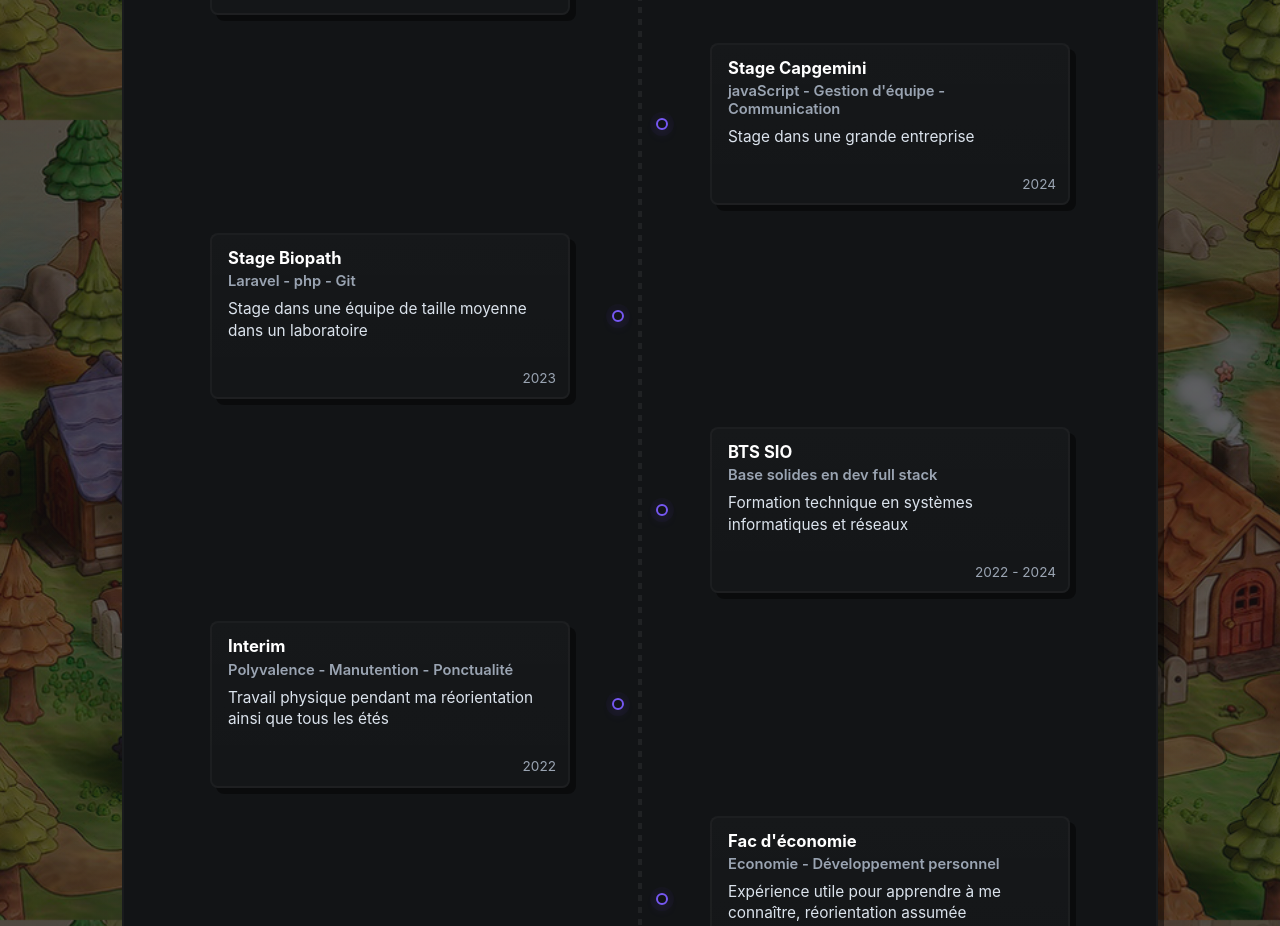
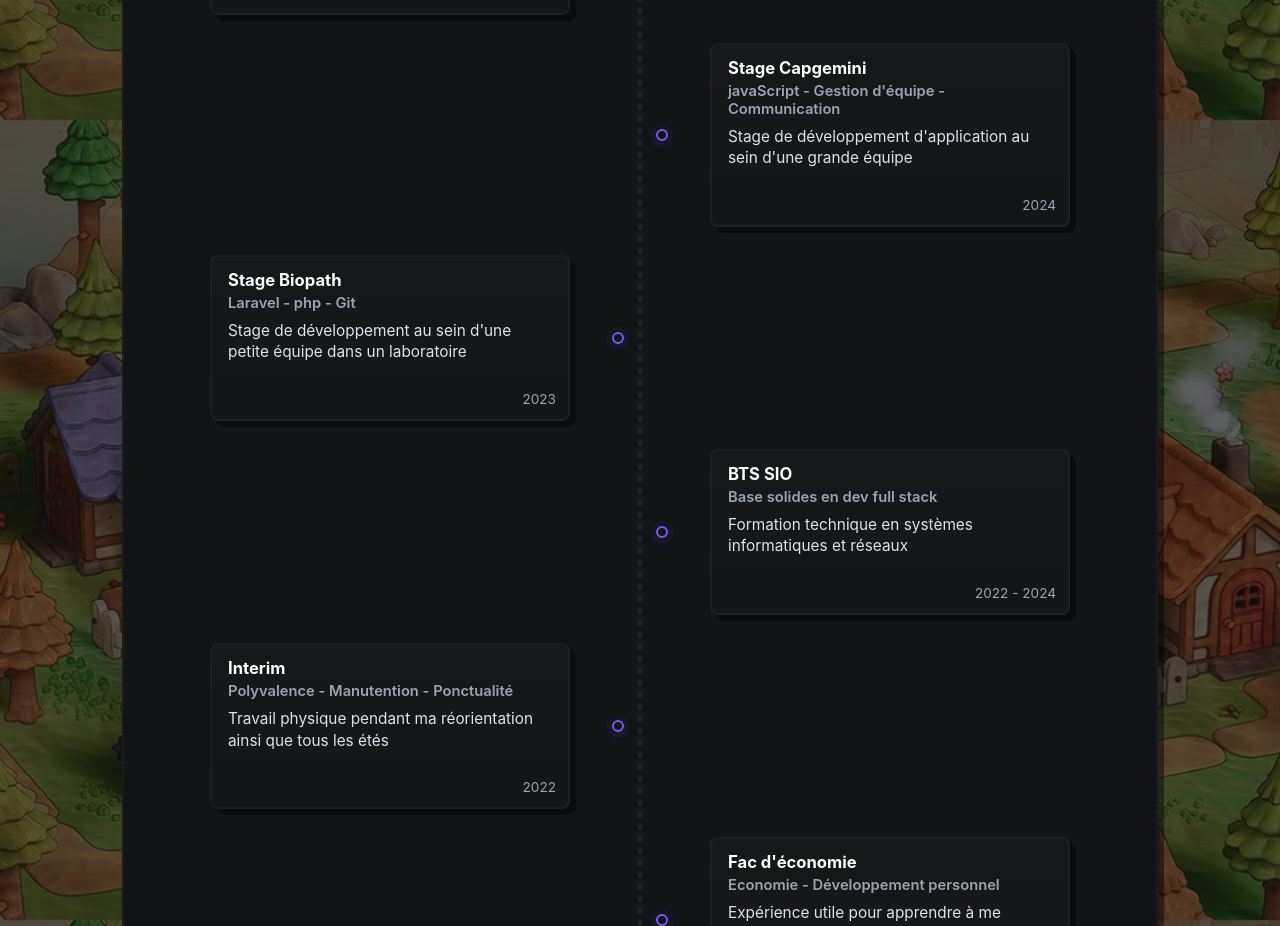
Before and after one commit to exootik/Portfolio, a React (Vite) app: page / in a window 1280 px wide. Shown: the part 3080-4006 px from the top of the page. Built offline with nearby package versions, Linux system fonts and the light colour scheme.

Commit message:
[FIX] description stages

```diff
--- a/src/pages/Timeline.tsx
+++ b/src/pages/Timeline.tsx
@@ -58,13 +58,13 @@
   { id: 'stageBiopath',
     title: 'Stage Biopath',
     role: 'Laravel - php - Git',
-    desc: 'Stage dans une équipe de taille moyenne dans un laboratoire',
+    desc: "Stage de développement au sein d'une petite équipe dans un laboratoire",
     date: '2023'
   },
   { id: 'stageCapgemini',
     title: 'Stage Capgemini',
     role: "javaScript - Gestion d'équipe - Communication",
-    desc: 'Stage dans une grande entreprise',
+    desc: "Stage de développement d'application au sein d'une grande équipe",
     date: '2024'
   },
   { id: 'stageShopify',
```
